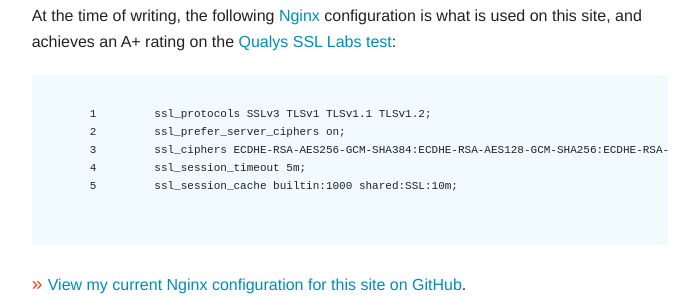
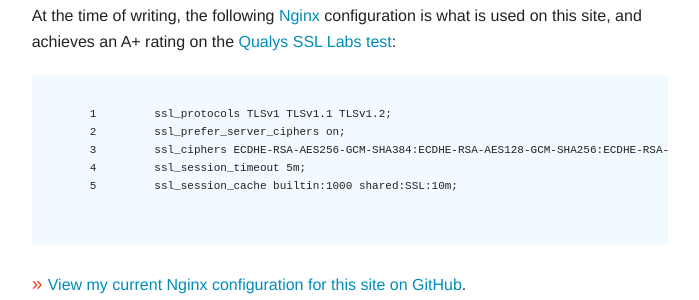
Before and after one commit to trevorparker/website, a Jekyll site: the page built from _source/_posts/2014-05-14-hardening-ssl-in-nginx.md, in a window 1280 px wide and 900 px high, scrolled down 533 px. Shown: the part 152-452 px from the top of the window, without its empty margins (290-989 px from the left). Built offline with Jekyll 4.4.1, drawn with Linux system fonts in a browser that asks for light colours; some web fonts are replaced; comment, search, counter and statistics services are not loaded; some of the changed text lies outside the part shown.

Commit message:
Update SSL hardening guide for POODLE vuln

```diff
--- a/_source/_posts/2014-05-14-hardening-ssl-in-nginx.md
+++ b/_source/_posts/2014-05-14-hardening-ssl-in-nginx.md
@@ -27,7 +27,7 @@ Ciphers make encryption and message authentication work. If a cipher is determin
 At the time of writing, the following [Nginx](http://nginx.org/) configuration is what is used on this site, and achieves an A+ rating on the [Qualys SSL Labs test](https://www.ssllabs.com/ssltest/index.html):
 
 ~~~
-ssl_protocols SSLv3 TLSv1 TLSv1.1 TLSv1.2;
+ssl_protocols TLSv1 TLSv1.1 TLSv1.2;
 ssl_prefer_server_ciphers on;
 ssl_ciphers ECDHE-RSA-AES256-GCM-SHA384:ECDHE-RSA-AES128-GCM-SHA256:ECDHE-RSA-AES256-SHA384:ECDHE-RSA-AES128-SHA256:ECDHE-RSA-RC4-SHA:ECDHE-RSA-AES256-SHA:DHE-RSA-AES256-SHA:DHE-RSA-AES128-SHA:RC4-SHA:!aNULL:!eNULL:!EXPORT:!DES:!3DES:!MD5:!DSS:!PKS;
 ssl_session_timeout 5m;
```
Also changed, not shown: other parts of _source/_posts/2014-05-14-hardening-ssl-in-nginx.md (+3 -1 lines).
